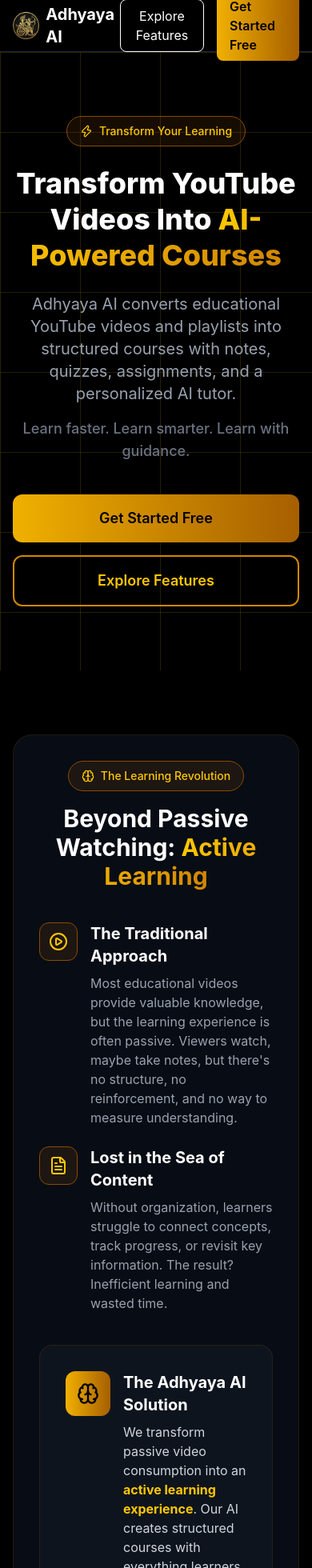
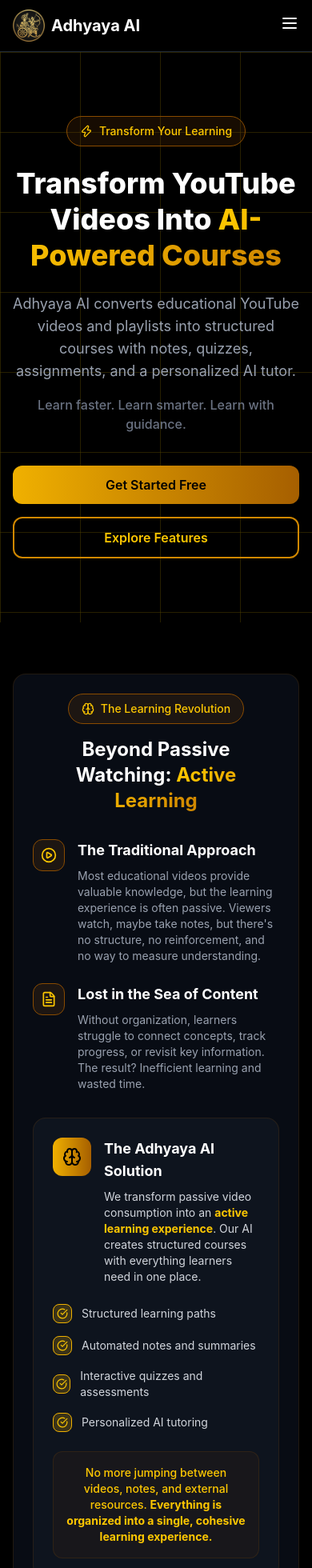
Before and after one commit to Next-Gen-Coder-2007/Adhyaya-AI, a React (Vite) app in the folder frontend/: page / in a window 390 px wide. Shown: the top 1960 px of the page at 80% size. Built offline with nearby package versions, Linux system fonts and the light colour scheme.

Commit message:
feat: made the home page mobile responsive

```diff
--- a/frontend/src/components/Hero/Hero.jsx
+++ b/frontend/src/components/Hero/Hero.jsx
@@ -4,41 +4,58 @@
 const Hero = () => {
   return (
     <section className="py-20 lg:py-32 relative">
-        <div className="absolute inset-0 opacity-30" style={{
-            backgroundImage: `linear-gradient(to right, rgba(255, 215, 0, 0.5) 1px, transparent 1px),
-                            linear-gradient(to bottom, rgba(255, 215, 0, 0.5) 1px, transparent 1px)`,
+      <div
+        className="absolute inset-0 opacity-30"
+        style={{
+          backgroundImage: `
+            linear-gradient(to right, rgba(255, 215, 0, 0.5) 1px, transparent 1px),
+            linear-gradient(to bottom, rgba(255, 215, 0, 0.5) 1px, transparent 1px)
+          `,
           backgroundSize: '100px 100px',
-        }}></div>
+        }}
+      ></div>
 
       <div className="relative max-w-7xl mx-auto px-4 sm:px-6 lg:px-8 text-center">
         <div className="inline-flex items-center px-4 py-2 bg-yellow-900/20 border border-yellow-800 rounded-full text-yellow-400 text-sm font-medium mb-6">
           <Zap className="mr-2 text-yellow-400" size={16} />
           Transform Your Learning
         </div>
+
         <h1 className="text-4xl sm:text-5xl lg:text-6xl font-extrabold text-white leading-tight">
           Transform YouTube Videos Into
           <span className="text-transparent bg-clip-text bg-gradient-to-r from-yellow-400 to-yellow-600">
             {' AI-Powered Courses'}
           </span>
         </h1>
-            <p className="mt-6 text-xl text-gray-400 max-w-3xl mx-auto">
+
+        <p className="mt-6 text-lg sm:text-xl text-gray-400 max-w-3xl mx-auto">
           Adhyaya AI converts educational YouTube videos and playlists into structured courses
           with notes, quizzes, assignments, and a personalized AI tutor.
         </p>
-            <p className="mt-4 text-lg text-gray-500 font-medium">
+        <p className="mt-4 text-base sm:text-lg text-gray-500 font-medium">
           Learn faster. Learn smarter. Learn with guidance.
         </p>
-            <div className="mt-10 flex flex-col sm:flex-row justify-center items-center space-y-4 sm:space-y-0 sm:space-x-4">
-                <Link to="/login" className="w-full sm:w-auto px-8 py-4 bg-gradient-to-r from-yellow-500 to-yellow-700 text-black rounded-xl font-semibold text-lg shadow-lg cursor-pointer inline-block text-center">
+
+        <div className="mt-10 flex flex-col sm:flex-row justify-center items-center gap-4">
+          <Link
+            to="/login"
+            className="w-full sm:w-auto px-6 py-3 bg-gradient-to-r from-yellow-500 to-yellow-700 text-black rounded-xl font-semibold text-base sm:text-lg shadow-lg cursor-pointer transition-all hover:scale-105"
+          >
             Get Started Free
           </Link>
-                <button onClick={() => { const el = document.getElementById('ai-agents'); if (el) el.scrollIntoView({ behavior: 'smooth', block: 'start' }); }} className="w-full sm:w-auto px-8 py-4 border-2 border-yellow-600 text-yellow-400 rounded-xl font-semibold text-lg hover:bg-yellow-900/20 transition-colors cursor-pointer">
+          <button
+            onClick={() => {
+              const el = document.getElementById('ai-agents');
+              if (el) el.scrollIntoView({ behavior: 'smooth', block: 'start' });
+            }}
+            className="w-full sm:w-auto px-6 py-3 border-2 border-yellow-600 text-yellow-400 rounded-xl font-semibold text-base sm:text-lg hover:bg-yellow-900/20 transition-all hover:scale-105"
+          >
             Explore Features
           </button>
         </div>
       </div>
     </section>
-  )
-}
+  );
+};
 
-export default Hero
+export default Hero;
--- a/frontend/src/components/Hero/LearnBeyondWatching.jsx
+++ b/frontend/src/components/Hero/LearnBeyondWatching.jsx
@@ -9,29 +9,34 @@
   ];
 
   return (
-    <section className="py-20 bg-black/30">
+    <section className="py-16 sm:py-20 bg-black/30">
       <div className="max-w-7xl mx-auto px-4 sm:px-6 lg:px-8">
-        <div className="bg-gray-900/50 border border-yellow-800/20 rounded-3xl p-8 lg:p-12">
+        <div className="bg-gray-900/50 border border-yellow-800/20 rounded-2xl sm:rounded-3xl p-6 sm:p-8 lg:p-12">
           <div className="max-w-4xl mx-auto">
-            <div className="text-center mb-10">
+            <div className="text-center mb-8 sm:mb-10">
               <div className="inline-flex items-center px-4 py-2 bg-yellow-900/20 border border-yellow-800 rounded-full text-yellow-400 text-sm font-medium mb-4">
                 <Brain className="mr-2 text-yellow-400" size={16} />
                 The Learning Revolution
               </div>
-              <h2 className="text-3xl sm:text-4xl font-bold text-white mb-4">
-                Beyond Passive Watching: <span className="text-transparent bg-clip-text bg-gradient-to-r from-yellow-400 to-yellow-600">Active Learning</span>
+              <h2 className="text-2xl sm:text-3xl lg:text-4xl font-bold text-white">
+                Beyond Passive Watching:{" "}
+                <span className="text-transparent bg-clip-text bg-gradient-to-r from-yellow-400 to-yellow-600">
+                  Active Learning
+                </span>
               </h2>
             </div>
 
-            <div className="grid lg:grid-cols-2 gap-10 lg:gap-16 items-center">
+            <div className="grid lg:grid-cols-2 gap-8 sm:gap-10 lg:gap-16 items-center">
               <div className="space-y-6">
                 <div className="flex items-start space-x-4">
-                  <div className="flex-shrink-0 w-12 h-12 bg-yellow-900/20 border border-yellow-800 rounded-xl flex items-center justify-center">
-                    <PlayCircle className="text-yellow-400" size={24} />
+                  <div className="flex-shrink-0 w-10 h-10 sm:w-12 sm:h-12 bg-yellow-900/20 border border-yellow-800 rounded-xl flex items-center justify-center">
+                    <PlayCircle className="text-yellow-400" size={20} sm:size={24} />
                   </div>
                   <div>
-                    <h3 className="text-xl font-bold text-white mb-2">The Traditional Approach</h3>
-                    <p className="text-gray-400">
+                    <h3 className="text-lg sm:text-xl font-bold text-white mb-2">
+                      The Traditional Approach
+                    </h3>
+                    <p className="text-gray-400 text-sm sm:text-base">
                       Most educational videos provide valuable knowledge, but the learning experience is often passive.
                       Viewers watch, maybe take notes, but there's no structure, no reinforcement, and no way to measure understanding.
                     </p>
@@ -39,12 +44,14 @@
                 </div>
 
                 <div className="flex items-start space-x-4">
-                  <div className="flex-shrink-0 w-12 h-12 bg-yellow-900/20 border border-yellow-800 rounded-xl flex items-center justify-center">
-                    <FileText className="text-yellow-400" size={24} />
+                  <div className="flex-shrink-0 w-10 h-10 sm:w-12 sm:h-12 bg-yellow-900/20 border border-yellow-800 rounded-xl flex items-center justify-center">
+                    <FileText className="text-yellow-400" size={20} sm:size={24} />
                   </div>
                   <div>
-                    <h3 className="text-xl font-bold text-white mb-2">Lost in the Sea of Content</h3>
-                    <p className="text-gray-400">
+                    <h3 className="text-lg sm:text-xl font-bold text-white mb-2">
+                      Lost in the Sea of Content
+                    </h3>
+                    <p className="text-gray-400 text-sm sm:text-base">
                       Without organization, learners struggle to connect concepts, track progress, or revisit key information.
                       The result? Inefficient learning and wasted time.
                     </p>
@@ -52,34 +59,37 @@
                 </div>
               </div>
 
-              <div className="bg-gray-800/30 border border-yellow-800/20 rounded-2xl p-8">
+              <div className="bg-gray-800/30 border border-yellow-800/20 rounded-2xl p-6 sm:p-8">
                 <div className="flex items-start space-x-4 mb-6">
-                  <div className="flex-shrink-0 w-14 h-14 bg-gradient-to-r from-yellow-500 to-yellow-700 rounded-xl flex items-center justify-center">
-                    <Brain className="text-black" size={28} />
+                  <div className="flex-shrink-0 w-12 h-12 sm:w-14 sm:h-14 bg-gradient-to-r from-yellow-500 to-yellow-700 rounded-xl flex items-center justify-center">
+                    <Brain className="text-black" size={24} sm:size={28} />
                   </div>
                   <div>
-                    <h3 className="text-xl font-bold text-white mb-2">The Adhyaya AI Solution</h3>
-                    <p className="text-gray-300">
-                      We transform passive video consumption into an <strong className="text-yellow-400">active learning experience</strong>.
+                    <h3 className="text-lg sm:text-xl font-bold text-white mb-2">
+                      The Adhyaya AI Solution
+                    </h3>
+                    <p className="text-gray-300 text-sm sm:text-base">
+                      We transform passive video consumption into an{" "}
+                      <strong className="text-yellow-400">active learning experience</strong>.
                       Our AI creates structured courses with everything learners need in one place.
                     </p>
                   </div>
                 </div>
 
                 <div className="space-y-4">
-                  {solution_features.map(feature => (
-                    <div className="flex items-center space-x-3">
-                      <div className="w-8 h-8 bg-yellow-500/20 border border-yellow-500 rounded-lg flex items-center justify-center">
-                        <CheckCircle className="text-yellow-400" size={16} />
+                  {solution_features.map((feature, index) => (
+                    <div key={index} className="flex items-center space-x-3">
+                      <div className="w-6 h-6 sm:w-8 sm:h-8 bg-yellow-500/20 border border-yellow-500 rounded-lg flex items-center justify-center">
+                        <CheckCircle className="text-yellow-400" size={14} sm:size={16} />
                       </div>
-                      <span className="text-gray-300">{feature}</span>
+                      <span className="text-gray-300 text-sm sm:text-base">{feature}</span>
                     </div>
                   ))}
                 </div>
 
-                <div className="mt-8 p-4 bg-yellow-900/10 border border-yellow-800/20 rounded-xl">
-                  <p className="text-yellow-400 text-center font-medium">
-                    No more jumping between videos, notes, and external resources.
+                <div className="mt-6 sm:mt-8 p-4 bg-yellow-900/10 border border-yellow-800/20 rounded-xl">
+                  <p className="text-yellow-400 text-center font-medium text-sm sm:text-base">
+                    No more jumping between videos, notes, and external resources.{" "}
                     <strong>Everything is organized into a single, cohesive learning experience.</strong>
                   </p>
                 </div>
@@ -89,7 +99,7 @@
         </div>
       </div>
     </section>
-  )
-}
+  );
+};
 
-export default LearnBeyondWatching
+export default LearnBeyondWatching;
--- a/frontend/src/components/Hero/Navbar.jsx
+++ b/frontend/src/components/Hero/Navbar.jsx
@@ -1,11 +1,13 @@
-import logo from '../../assets/logo.png'
-import { Link } from 'react-router-dom'
+import logo from '../../assets/logo.png';
+import { Link } from 'react-router-dom';
+import { useState } from 'react';
 
 const Navbar = () => {
+  const [isMenuOpen, setIsMenuOpen] = useState(false);
   const handleExploreClick = () => {
-    const el = document.getElementById('ai-agents')
-    if (el) el.scrollIntoView({ behavior: 'smooth', block: 'start' })
-  }
+    const el = document.getElementById('ai-agents');
+    if (el) el.scrollIntoView({ behavior: 'smooth', block: 'start' });
+  };
 
   return (
     <nav className="sticky top-0 z-50 bg-black/80 backdrop-blur-md border-b border-gray-800">
@@ -17,18 +19,79 @@
             </div>
             <span className="text-xl font-bold text-gold-400">Adhyaya AI</span>
           </div>
-          <div className="flex items-center space-x-4">
-            <button onClick={handleExploreClick} className="px-4 py-2 text-gold-400 border border-gold-600 rounded-lg hover:bg-gold-900/20 transition-colors cursor-pointer">
+
+          <div className="hidden md:flex items-center space-x-4">
+            <button
+              onClick={handleExploreClick}
+              className="px-4 py-2 text-gold-400 border border-gold-600 rounded-lg hover:bg-gold-900/20 transition-colors cursor-pointer"
+            >
               Explore Features
             </button>
-            <Link to="/login" className="px-4 py-2 bg-gradient-to-r from-yellow-500 to-yellow-700 text-black rounded-lg hover:opacity-90 transition-opacity font-semibold cursor-pointer">
+            <Link
+              to="/login"
+              className="px-4 py-2 bg-gradient-to-r from-yellow-500 to-yellow-700 text-black rounded-lg hover:opacity-90 transition-opacity font-semibold cursor-pointer"
+            >
               Get Started Free
             </Link>
           </div>
+
+          <div className="md:hidden">
+            <button
+              onClick={() => setIsMenuOpen(!isMenuOpen)}
+              className="text-gold-400 focus:outline-none"
+            >
+              <svg
+                className="w-6 h-6"
+                fill="none"
+                stroke="currentColor"
+                viewBox="0 0 24 24"
+                xmlns="http://www.w3.org/2000/svg"
+              >
+                {isMenuOpen ? (
+                  <path
+                    strokeLinecap="round"
+                    strokeLinejoin="round"
+                    strokeWidth={2}
+                    d="M6 18L18 6M6 6l12 12"
+                  />
+                ) : (
+                  <path
+                    strokeLinecap="round"
+                    strokeLinejoin="round"
+                    strokeWidth={2}
+                    d="M4 6h16M4 12h16M4 18h16"
+                  />
+                )}
+              </svg>
+            </button>
+          </div>
         </div>
+
+        {isMenuOpen && (
+          <div className="md:hidden bg-black/90 border-t border-gray-800">
+            <div className="px-2 pt-2 pb-3 space-y-1">
+              <button
+                onClick={() => {
+                  handleExploreClick();
+                  setIsMenuOpen(false);
+                }}
+                className="block w-full text-left px-4 py-2 text-gold-400 hover:bg-gold-900/20 rounded-lg"
+              >
+                Explore Features
+              </button>
+              <Link
+                to="/login"
+                onClick={() => setIsMenuOpen(false)}
+                className="block w-full text-left px-4 py-2 bg-gradient-to-r from-yellow-500 to-yellow-700 text-black rounded-lg hover:opacity-90 font-semibold"
+              >
+                Get Started Free
+              </Link>
+            </div>
+          </div>
+        )}
       </div>
     </nav>
-  )
-}
+  );
+};
 
-export default Navbar
+export default Navbar;
```
Also changed, not shown: frontend/src/components/Hero/HowItWorks.jsx (+98 -73 lines). Lines whose indentation alone changed are shown as unchanged.
